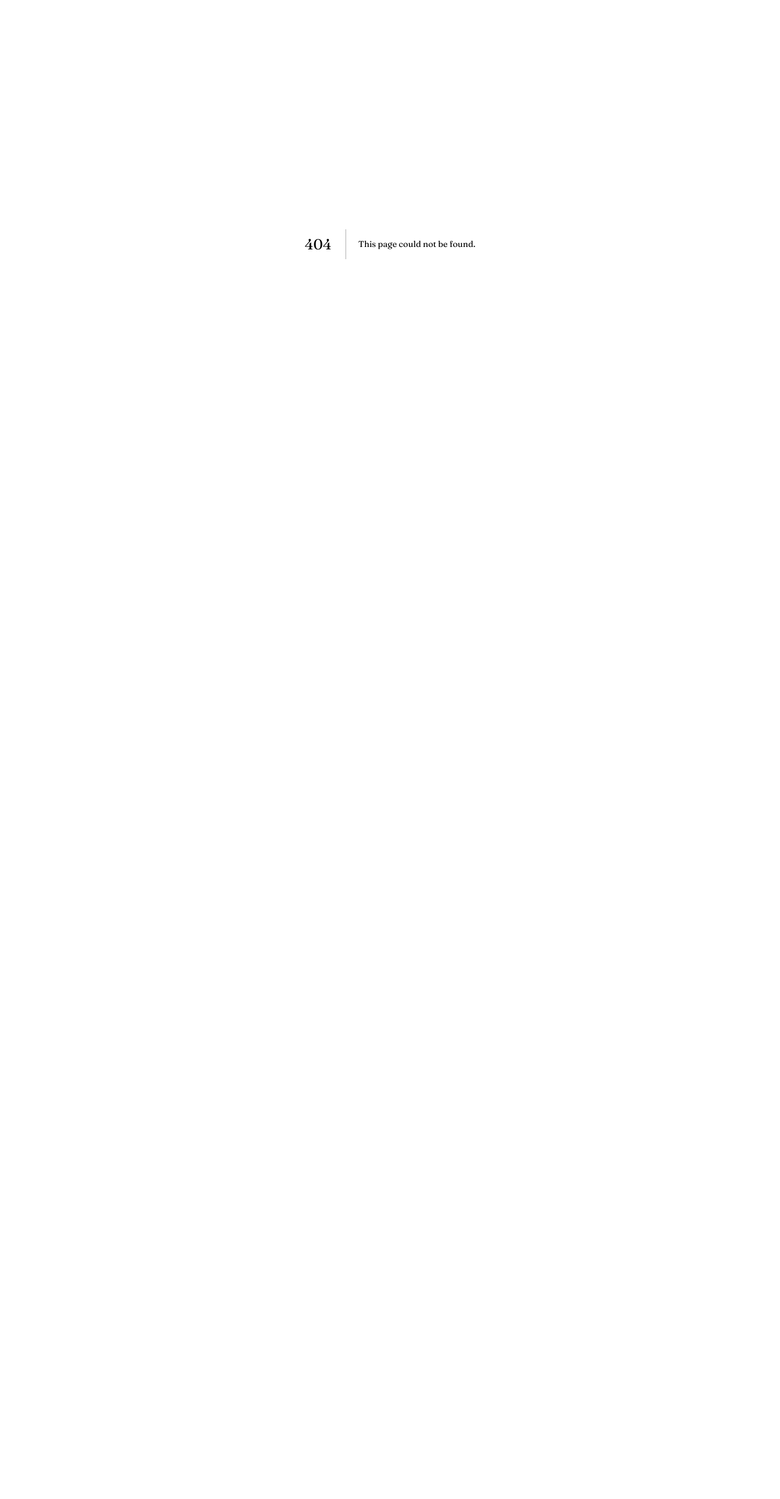
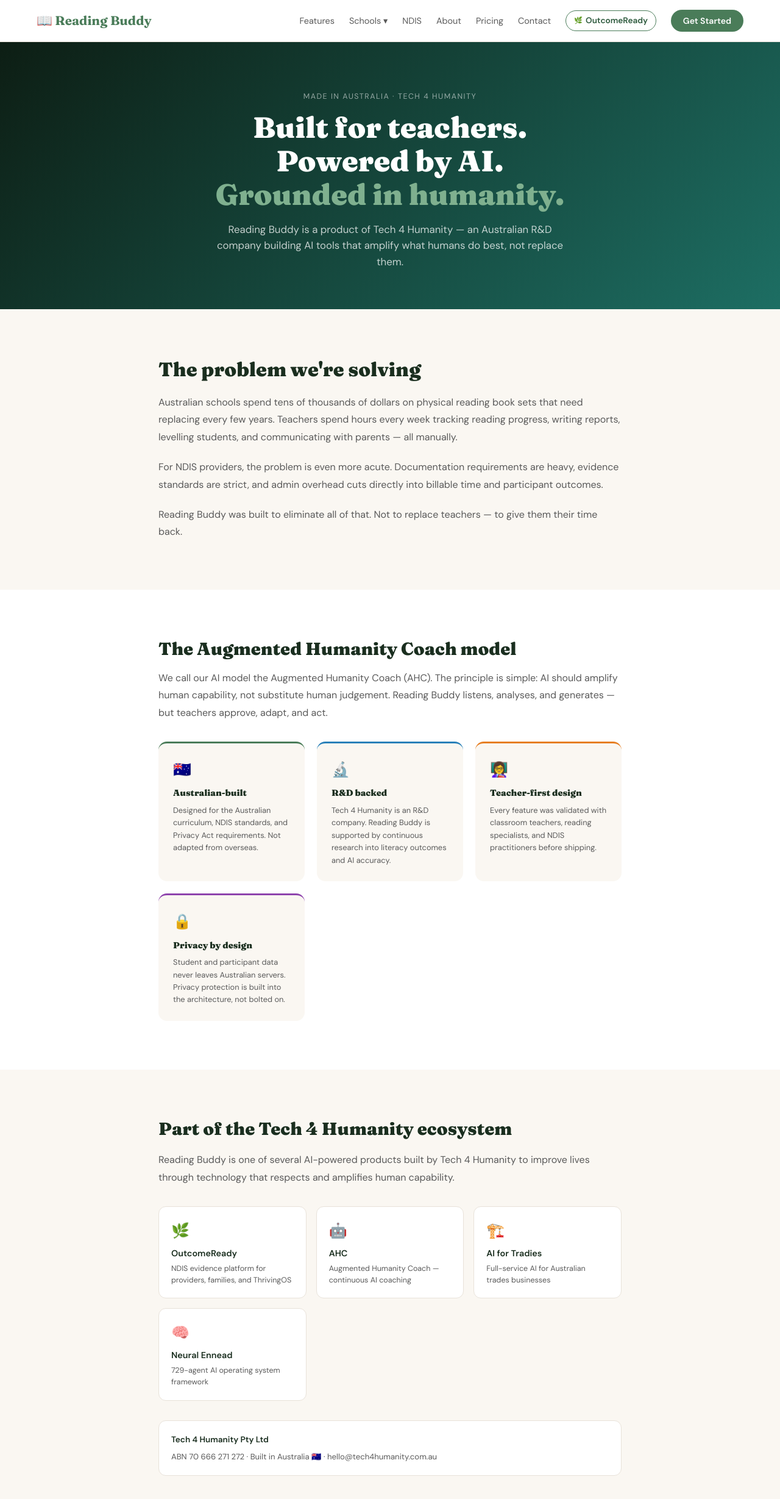
Before and after one commit to TML-4PM/reading-buddy, a Next.js app: page /about in a window 1280 px wide. Before the commit this address had no page. Shown: the top 2458 px of the page at 61% size. Before the commit the page ends 800 px from the top, so only its background shows below. Built offline with nearby package versions, Linux system fonts and the light colour scheme.

Commit message:
feat: about page — T4H ecosystem, AHC model

```diff
--- /dev/null
+++ b/app/about/page.tsx
@@ -0,0 +1,90 @@
+import type { Metadata } from 'next'
+import Link from 'next/link'
+import Nav from '@/components/Nav'
+
+export const metadata: Metadata = {
+  title: 'About — Reading Buddy by Tech 4 Humanity',
+  description: 'Built for teachers. Powered by AI. Grounded in humanity. Reading Buddy is a product of Tech 4 Humanity.',
+}
+
+const C = { sage:'#4a7c59', sageL:'#7fb08f', navy:'#1a2e1f', mid:'#5a5a5a', cream:'#faf7f2', border:'#e8e2d9' }
+
+export default function About() {
+  return (
+    <>
+      <Nav />
+      <section style={{ background:`linear-gradient(135deg,#0d1e14 0%,#1d6e63 100%)`, padding:'5rem 1.5rem 4rem', color:'white', textAlign:'center' }}>
+        <p style={{ fontSize:'0.78rem', textTransform:'uppercase', letterSpacing:'0.12em', color:'rgba(255,255,255,0.55)', marginBottom:'0.75rem' }}>Made in Australia · Tech 4 Humanity</p>
+        <h1 style={{ fontFamily:'Fraunces,serif', fontSize:'clamp(2rem,4.5vw,3rem)', fontWeight:900, marginBottom:'1rem', lineHeight:1.15 }}>
+          Built for teachers.<br />Powered by AI.<br /><em style={{ fontStyle:'normal', color:C.sageL }}>Grounded in humanity.</em>
+        </h1>
+        <p style={{ color:'rgba(255,255,255,0.75)', fontSize:'1.05rem', maxWidth:600, margin:'0 auto' }}>
+          Reading Buddy is a product of Tech 4 Humanity — an Australian R&D company building AI tools that amplify what humans do best, not replace them.
+        </p>
+      </section>
+
+      <section style={{ padding:'5rem 1.5rem', background:C.cream }}>
+        <div style={{ maxWidth:760, margin:'0 auto' }}>
+          <h2 style={{ fontFamily:'Fraunces,serif', fontSize:'clamp(1.5rem,3vw,2rem)', fontWeight:800, color:C.navy, marginBottom:'1.25rem' }}>The problem we're solving</h2>
+          <p style={{ color:C.mid, lineHeight:1.8, marginBottom:'1.25rem' }}>
+            Australian schools spend tens of thousands of dollars on physical reading book sets that need replacing every few years. Teachers spend hours every week tracking reading progress, writing reports, levelling students, and communicating with parents — all manually.
+          </p>
+          <p style={{ color:C.mid, lineHeight:1.8, marginBottom:'1.25rem' }}>
+            For NDIS providers, the problem is even more acute. Documentation requirements are heavy, evidence standards are strict, and admin overhead cuts directly into billable time and participant outcomes.
+          </p>
+          <p style={{ color:C.mid, lineHeight:1.8 }}>
+            Reading Buddy was built to eliminate all of that. Not to replace teachers — to give them their time back.
+          </p>
+        </div>
+      </section>
+
+      <section style={{ padding:'5rem 1.5rem', background:'white' }}>
+        <div style={{ maxWidth:760, margin:'0 auto' }}>
+          <h2 style={{ fontFamily:'Fraunces,serif', fontSize:'clamp(1.4rem,3vw,1.8rem)', fontWeight:800, color:C.navy, marginBottom:'1rem' }}>The Augmented Humanity Coach model</h2>
+          <p style={{ color:C.mid, lineHeight:1.8, marginBottom:'2rem' }}>
+            We call our AI model the Augmented Humanity Coach (AHC). The principle is simple: AI should amplify human capability, not substitute human judgement. Reading Buddy listens, analyses, and generates — but teachers approve, adapt, and act.
+          </p>
+          <div style={{ display:'grid', gridTemplateColumns:'repeat(auto-fit,minmax(200px,1fr))', gap:'1.25rem' }}>
+            {[
+              ['🇦🇺','Australian-built','Designed for the Australian curriculum, NDIS standards, and Privacy Act requirements. Not adapted from overseas.',C.sage],
+              ['🔬','R&D backed','Tech 4 Humanity is an R&D company. Reading Buddy is supported by continuous research into literacy outcomes and AI accuracy.','#2980b9'],
+              ['👩‍🏫','Teacher-first design','Every feature was validated with classroom teachers, reading specialists, and NDIS practitioners before shipping.','#e67e22'],
+              ['🔒','Privacy by design','Student and participant data never leaves Australian servers. Privacy protection is built into the architecture, not bolted on.','#8e44ad'],
+            ].map(([icon,t,d,accent]) => (
+              <div key={t} style={{ background:C.cream, borderRadius:14, padding:'1.5rem', borderTop:`3px solid ${accent as string}` }}>
+                <div style={{ fontSize:'1.5rem', marginBottom:'0.5rem' }}>{icon}</div>
+                <h4 style={{ fontFamily:'Fraunces,serif', fontWeight:800, fontSize:'0.9rem', color:C.navy, marginBottom:'0.4rem' }}>{t}</h4>
+                <p style={{ fontSize:'0.8rem', color:C.mid, lineHeight:1.6, margin:0 }}>{d}</p>
+              </div>
+            ))}
+          </div>
+        </div>
+      </section>
+
+      <section style={{ padding:'5rem 1.5rem', background:C.cream }}>
+        <div style={{ maxWidth:760, margin:'0 auto' }}>
+          <h2 style={{ fontFamily:'Fraunces,serif', fontSize:'clamp(1.4rem,3vw,1.8rem)', fontWeight:800, color:C.navy, marginBottom:'1.25rem' }}>Part of the Tech 4 Humanity ecosystem</h2>
+          <p style={{ color:C.mid, lineHeight:1.8, marginBottom:'2rem' }}>Reading Buddy is one of several AI-powered products built by Tech 4 Humanity to improve lives through technology that respects and amplifies human capability.</p>
+          <div style={{ display:'grid', gridTemplateColumns:'repeat(auto-fit,minmax(200px,1fr))', gap:'1rem' }}>
+            {[
+              ['🌿','OutcomeReady','NDIS evidence platform for providers, families, and ThrivingOS','https://outcome-ready.vercel.app'],
+              ['🤖','AHC','Augmented Humanity Coach — continuous AI coaching','https://augmented-humanity.com'],
+              ['🏗️','AI for Tradies','Full-service AI for Australian trades businesses','https://ai4tradies.org'],
+              ['🧠','Neural Ennead','729-agent AI operating system framework','https://outcome-ready.vercel.app'],
+            ].map(([icon,name,desc,url]) => (
+              <Link key={name} href={url} target="_blank" style={{ background:'white', borderRadius:12, padding:'1.25rem', border:`1px solid ${C.border}`, textDecoration:'none', display:'block' }}>
+                <div style={{ fontSize:'1.5rem', marginBottom:'0.4rem' }}>{icon}</div>
+                <div style={{ fontWeight:700, fontSize:'0.9rem', color:C.navy, marginBottom:'0.25rem' }}>{name}</div>
+                <div style={{ fontSize:'0.78rem', color:C.mid, lineHeight:1.5 }}>{desc}</div>
+              </Link>
+            ))}
+          </div>
+          <div style={{ marginTop:'2rem', padding:'1.25rem', background:'white', borderRadius:12, border:`1px solid ${C.border}` }}>
+            <div style={{ fontWeight:700, fontSize:'0.85rem', color:C.navy, marginBottom:'0.4rem' }}>Tech 4 Humanity Pty Ltd</div>
+            <div style={{ fontSize:'0.82rem', color:C.mid }}>ABN 70 666 271 272 · Built in Australia 🇦🇺 · hello@tech4humanity.com.au</div>
+          </div>
+        </div>
+      </section>
+    </>
+  )
+}
```
